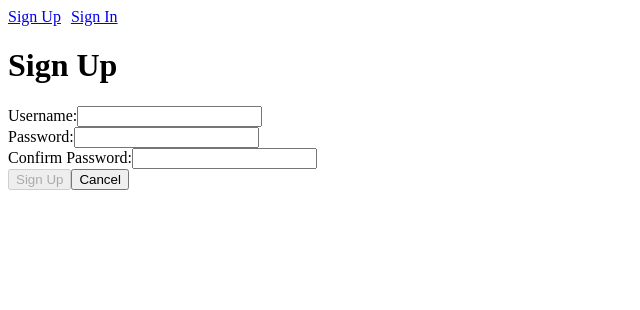
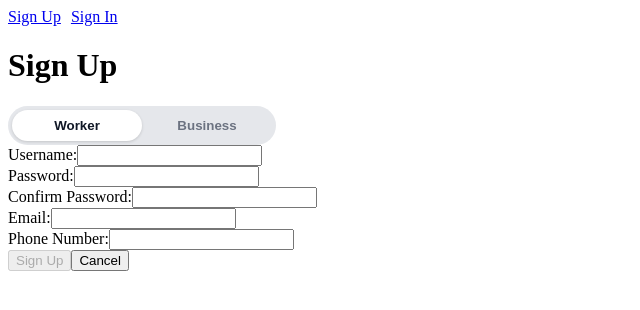
Before and after one commit to Zaraaa82/Fillin-frontend, a React (Vite) app: page /sign-up in a window 1280 px wide. Shown: the top 310 px of the page, without its empty margins (0-640 px from the left). Built offline with nearby package versions, Linux system fonts and the light colour scheme; no server answers.

Commit message:
feat(signup): enhance sign-up page with role selection and additional fields

```diff
--- a/src/index.css
+++ b/src/index.css
@@ -5,3 +5,48 @@
 nav a{
     margin-right: 10px
 }
+
+
+/*from here*/
+.role-toggle {
+    position: relative;
+    display: inline-flex;
+    background: #e5e7eb;
+    border-radius: 999px;
+    padding: 4px;
+    width: 260px;
+}
+
+.role-toggle-indicator {
+    position: absolute;
+    top: 4px;
+    left: 4px;
+    width: calc(50% - 4px);
+    height: calc(100% - 8px);
+    background: #fff;
+    border-radius: 999px;
+    box-shadow: 0 1px 3px rgba(0, 0, 0, 0.15);
+    transition: transform 0.25s ease;
+}
+
+.role-toggle-indicator.business {
+    transform: translateX(100%);
+}
+
+.role-toggle button {
+    position: relative;
+    z-index: 1;
+    flex: 1;
+    border: none;
+    background: transparent;
+    padding: 8px 0;
+    border-radius: 999px;
+    font-weight: 600;
+    color: #6b7280;
+    cursor: pointer;
+}
+
+.role-toggle button.active {
+    color: #111827;
+}
+/*till here need change*/
--- a/src/pages/SignupPage.jsx
+++ b/src/pages/SignupPage.jsx
@@ -9,19 +9,27 @@ function Signup() {
     username: "",
     password: "",
     passwordConf: "",
+    email: "",
+    phoneNumber: "",
+    role: "worker",
   });
-  const [ submitting, setSubmitting ] = useState(false)
+  const [submitting, setSubmitting] = useState(false)
 
-  const { username, password, passwordConf } = formData;
+  const { username, password, passwordConf, email, phoneNumber, role } = formData;
 
-  function handleChange(event){
+  function handleChange(event) {
     setError("");
     setFormData({ ...formData, [event.target.name]: event.target.value });
 
   }
 
+  function handleRoleSelect(newRole) {
+    setError("");
+    setFormData({ ...formData, role: newRole });
+  }
 
-  async function handleSubmit(event){
+
+  async function handleSubmit(event) {
     event.preventDefault();
     try {
       setSubmitting(true)
@@ -33,7 +41,7 @@ function Signup() {
     }
   }
 
-  function isFormInvalid(){
+  function isFormInvalid() {
     return !(username && password && password === passwordConf);
   };
 
@@ -42,6 +50,23 @@ function Signup() {
       <h1>Sign Up</h1>
       <p className="error">{error}</p>
       <form onSubmit={handleSubmit}>
+        <div className="role-toggle">
+          <span className={`role-toggle-indicator ${role}`}></span>
+          <button
+            type="button"
+            className={role === "worker" ? "active" : ""}
+            onClick={() => handleRoleSelect("worker")}
+          >
+            Worker
+          </button>
+          <button
+            type="button"
+            className={role === "business" ? "active" : ""}
+            onClick={() => handleRoleSelect("business")}
+          >
+            Business
+          </button>
+        </div>
         <div>
           <label htmlFor="username">Username:</label>
           <input
@@ -76,6 +101,28 @@ function Signup() {
           />
         </div>
         <div>
+          <label htmlFor="email">Email:</label>
+          <input
+            type="email"
+            id="email"
+            value={email}
+            name="email"
+            onChange={handleChange}
+            required
+          />
+        </div>
+        <div>
+          <label htmlFor="phoneNumber">Phone Number:</label>
+          <input
+            type="tel"
+            id="phoneNumber"
+            value={phoneNumber}
+            name="phoneNumber"
+            onChange={handleChange}
+            required
+          />
+        </div>
+        <div>
           <button disabled={isFormInvalid() || submitting}>{submitting ? 'Signing up...' : 'Sign Up'}</button>
           <button onClick={() => navigate("/")}>Cancel</button>
         </div>
```
Also changed, not shown: 1 other file (tests, documents, lock files or other folders).
